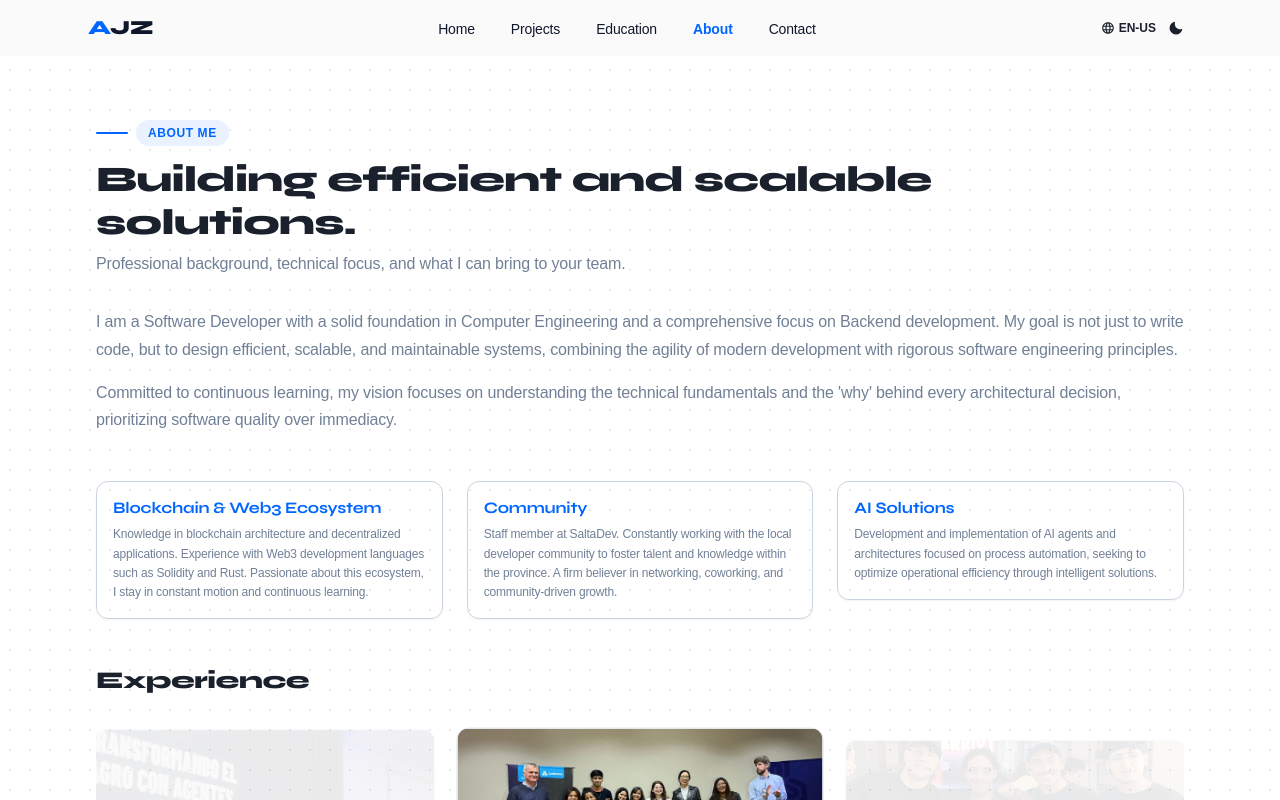
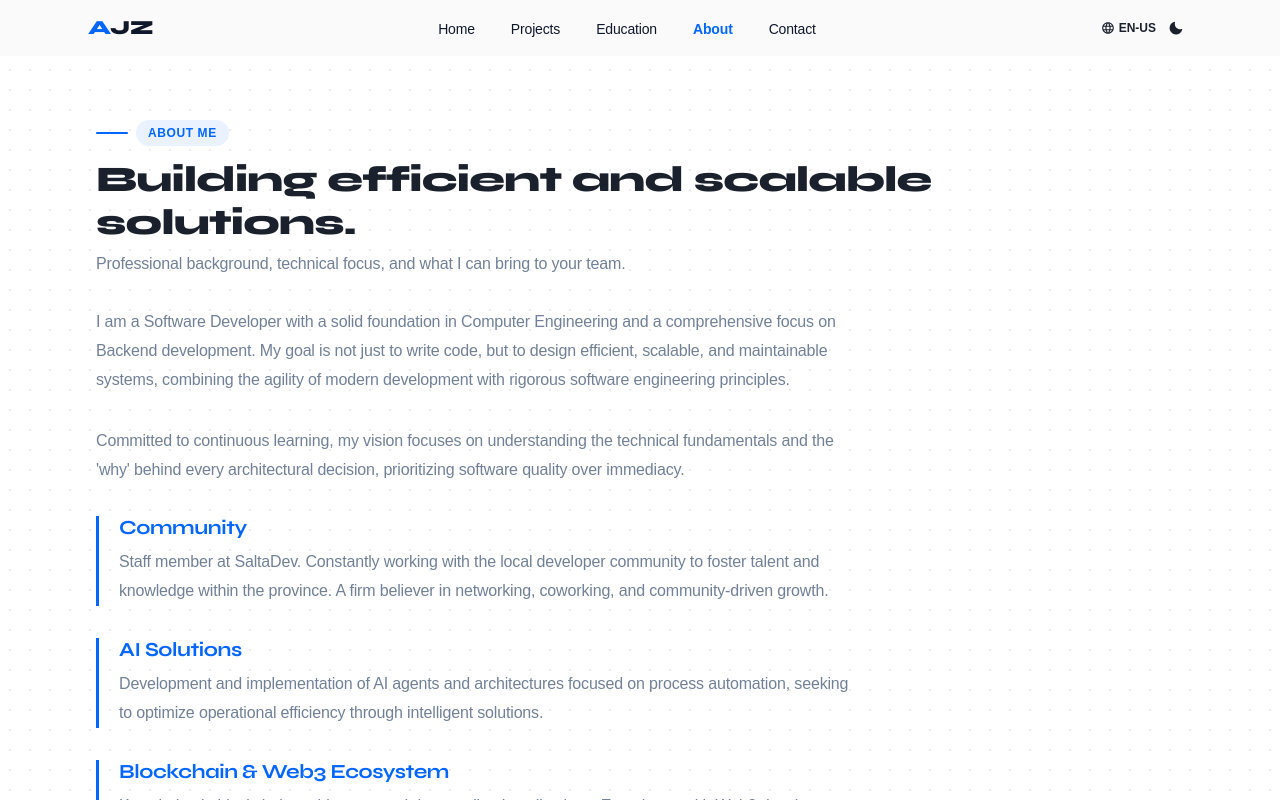
Before and after one commit to Juarex9/Portfolio, a React (Vite) app: page /sobremi in a window 1280 px wide. Shown: the top 800 px of the page. Built offline with nearby package versions, Linux system fonts and the light colour scheme; a web font is replaced by a local one.

Commit message:
feat: new visual for about me section

```diff
--- a/src/pages/Sobremi.jsx
+++ b/src/pages/Sobremi.jsx
@@ -4,9 +4,7 @@ import {
   Container,
   Heading,
   Text,
-  SimpleGrid,
   VStack,
-  Image,
   Badge,
   Stack,
 } from "@chakra-ui/react";
@@ -20,7 +18,7 @@ import ExperiencesCarousel from "../components/ExperiencesCarousel";
 const MotionBox = motion(Box);
 
 const AboutMe = () => {
-  const { accentColor, borderColor } = useAccentColors();
+  const { accentColor } = useAccentColors();
   const prefersReducedMotion = useReducedMotion();
   const secondaryText = "gray.500";
   const { t } = useTranslation();
@@ -47,31 +45,48 @@ const AboutMe = () => {
             </Text>
           </MotionBox>
 
-          <SimpleGrid alignItems="center" mb={{ base: 8, md: 12 }}>
-            <VStack align="start" spacing={4}>
-              <Text fontSize={{ base: "sm", md: "md" }} color={secondaryText} lineHeight="1.7" fontFamily="var(--font-body)">
-                {t("about.p1")}
-              </Text>
-              <Text fontSize={{ base: "sm", md: "md" }} color={secondaryText} lineHeight="1.7" fontFamily="var(--font-body)">
-                {t("about.p2")}
-              </Text>
-            </VStack>
-          </SimpleGrid>
+          <VStack align="start" spacing={{ base: 6, md: 8 }} mb={{ base: 8, md: 12 }} maxW="3xl">
+            <Text fontSize={{ base: "sm", md: "md" }} color={secondaryText} lineHeight="1.8" fontFamily="var(--font-body)">
+              {t("about.p1")}
+            </Text>
+            <Text fontSize={{ base: "sm", md: "md" }} color={secondaryText} lineHeight="1.8" fontFamily="var(--font-body)">
+              {t("about.p2")}
+            </Text>
 
-          <SimpleGrid columns={{ base: 1, sm: 3 }} gap={{ base: 4, md: 6 }}>
-            {["card1", "card2", "card3"].map((key, index) => (
-              <MotionBox key={key} initial={prefersReducedMotion ? false : { opacity: 0, y: 20 }} whileInView={{ opacity: 1, y: 0 }} transition={{ duration: prefersReducedMotion ? 0 : 0.5, delay: prefersReducedMotion ? 0 : index * 0.1 }} viewport={{ once: true }}>
-                <Box border="1px solid" borderColor={borderColor} borderRadius="xl" p={4} boxShadow="sm" _hover={{ transform: "translateY(-2px)", boxShadow: "md" }} transition="all 0.2s">
-                  <Heading size="sm" mb={2} fontFamily="var(--font-display)" fontWeight="700" color={accentColor}>
+            {["card2", "card3", "card1"].map((key, index) => (
+              <MotionBox
+                key={key}
+                as="section"
+                w="full"
+                initial={prefersReducedMotion ? false : { opacity: 0, y: 16 }}
+                whileInView={{ opacity: 1, y: 0 }}
+                transition={{ duration: prefersReducedMotion ? 0 : 0.5, delay: prefersReducedMotion ? 0 : index * 0.08 }}
+                viewport={{ once: true }}
+              >
+                <Box borderLeft="3px solid" borderColor={accentColor} pl={{ base: 4, md: 5 }}>
+                  <Heading
+                    as="h2"
+                    fontSize={{ base: "lg", md: "xl" }}
+                    fontWeight="700"
+                    fontFamily="var(--font-display)"
+                    color={accentColor}
+                    letterSpacing="-0.02em"
+                    mb={2}
+                  >
                     {t(`about.${key}.title`)}
                   </Heading>
-                  <Text color={secondaryText} fontSize="xs" lineHeight="1.6" fontFamily="var(--font-body)">
+                  <Text
+                    fontSize={{ base: "sm", md: "md" }}
+                    color={secondaryText}
+                    lineHeight="1.8"
+                    fontFamily="var(--font-body)"
+                  >
                     {t(`about.${key}.text`)}
                   </Text>
                 </Box>
               </MotionBox>
             ))}
-          </SimpleGrid>
+          </VStack>
 
           <Box mt={{ base: 8, md: 12 }}>
             <ExperiencesCarousel />
```
